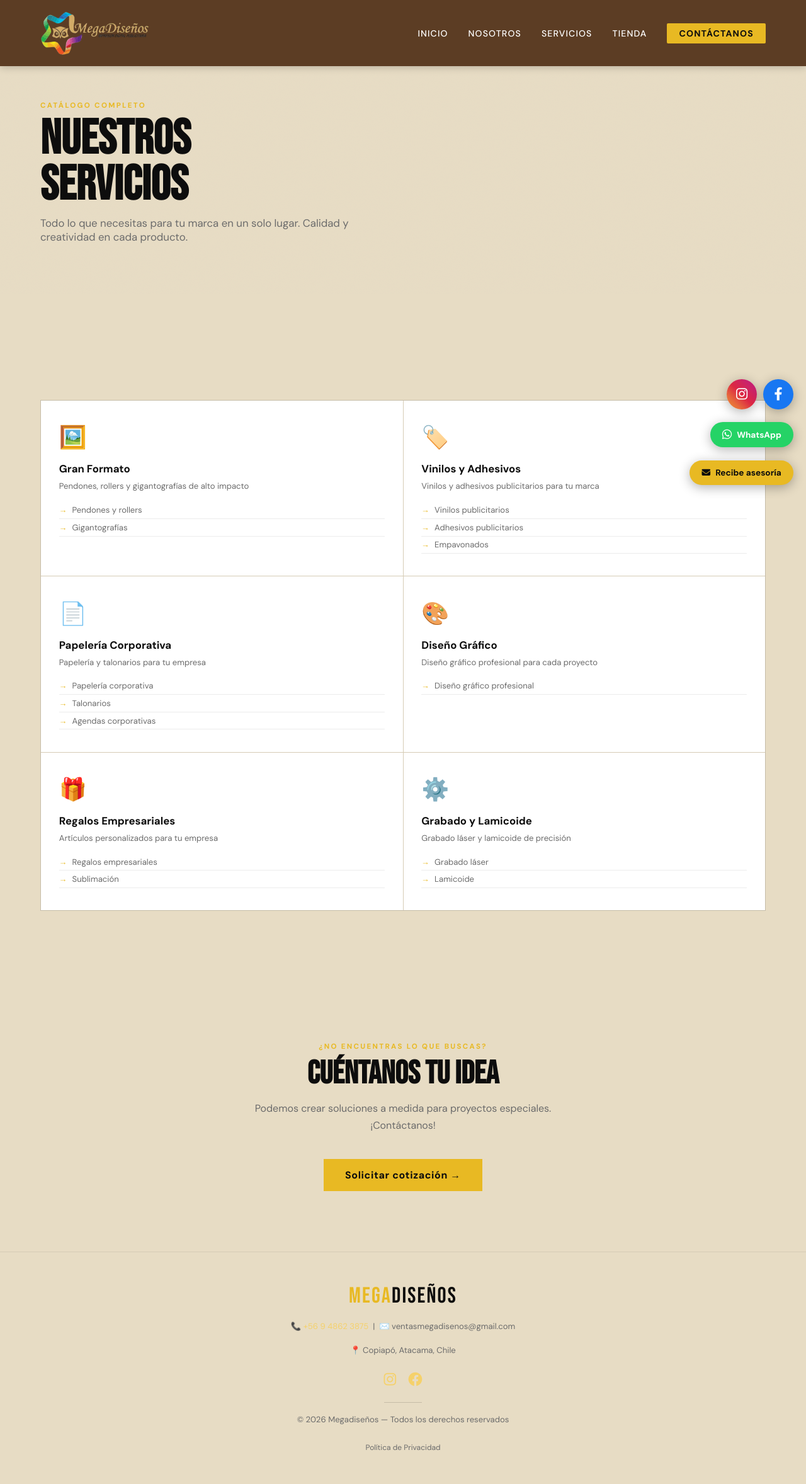
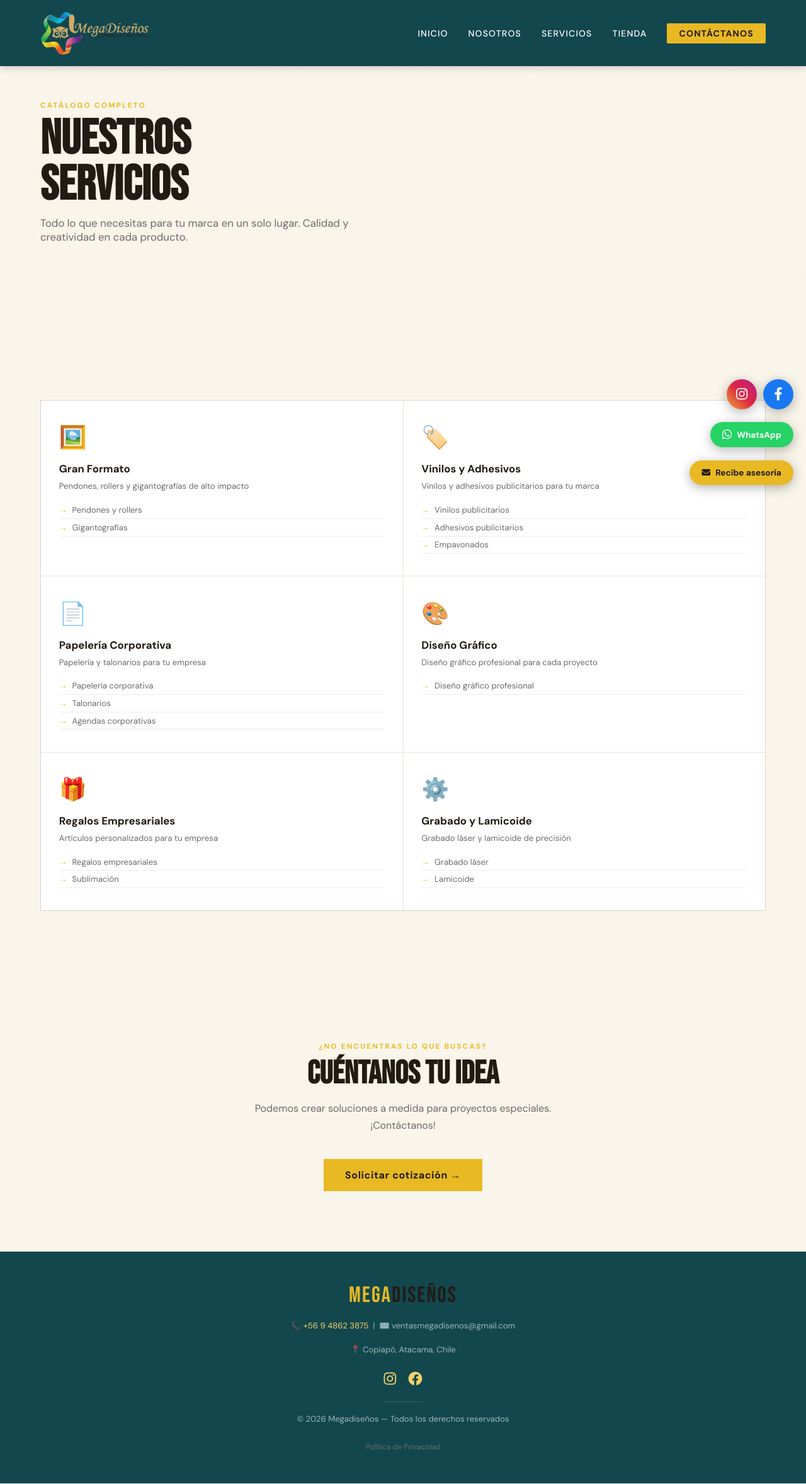
Before and after one commit to Eduardo3090/megadise-os, a Flask app: page /servicios in a window 1280 px wide. Shown: the whole page at 63% size. Run offline with Flask 3, Linux system fonts and the light colour scheme.

Commit message:
Update color variables and styles in CSS

```diff
--- a/megadisenos/static/style.css
+++ b/megadisenos/static/style.css
@@ -2,8 +2,8 @@
 *, *::before, *::after { box-sizing: border-box; margin: 0; padding: 0; }
 
 :root {
-  --ink:   #0d0d0d;
-  --paper: #e7dcc4;
+  --ink:   #221b14;
+  --paper: #faf5ea;
   --gold:  #e8b923;
   --gold2: #f5d16a;
   --gray:  #6b6b6b;
@@ -12,6 +12,7 @@
   --green:  #6FB93C;
   --purple: #A44FC7;
   --orange: #E8822E;
+  --navbg:  #12474e;
   --serif: 'Bebas Neue', sans-serif;
   --body:  'DM Sans', sans-serif;
   --ease:  cubic-bezier(.25,.8,.25,1);
@@ -42,12 +43,12 @@ nav {
   position: fixed; top: 0; left: 0; right: 0; z-index: 900;
   display: flex; align-items: center; justify-content: space-between;
   padding: 1.1rem 5vw;
-  background: #5c3d24;
+  background: var(--navbg);
   box-shadow: 0 2px 12px rgba(0,0,0,.2);
   transition: box-shadow .4s;
 }
 nav.scrolled {
-  box-shadow: 0 4px 24px rgba(0,0,0,.12);
+  box-shadow: 0 4px 24px rgba(0,0,0,.3);
 }
 .nav-logo {
   font-family: var(--serif);
@@ -120,7 +121,7 @@ section { padding: 7rem 5vw; }
   background: transparent; color: var(--ink);
   padding: .8rem 2rem; font-weight: 500;
   text-decoration: none; letter-spacing: .04em;
-  border: 2px solid rgba(13,13,13,.25);
+  border: 2px solid rgba(34,27,20,.25);
   display: inline-block;
   transition: border-color .25s, color .25s;
 }
@@ -198,7 +199,7 @@ section { padding: 7rem 5vw; }
 }
 .hero-card {
   background: var(--card);
-  border: 1px solid rgba(13,13,13,.08);
+  border: 1px solid rgba(34,27,20,.08);
   box-shadow: 0 4px 18px rgba(0,0,0,.05);
   padding: 1.2rem 1.2rem;
   transition: background .3s, border-color .3s, transform .3s;
@@ -245,8 +246,8 @@ section { padding: 7rem 5vw; }
   grid-template-columns: repeat(2, 1fr);
   gap: 1px;
   margin-top: 3.5rem;
-  background: rgba(13,13,13,.08);
-  border: 1px solid rgba(13,13,13,.08);
+  background: rgba(34,27,20,.08);
+  border: 1px solid rgba(34,27,20,.08);
 }
 .servicio-card {
   background: var(--card);
@@ -254,7 +255,7 @@ section { padding: 7rem 5vw; }
   transition: background .3s;
   cursor: default;
 }
-.servicio-card:hover { background: #f3ede0; }
+.servicio-card:hover { background: #f5efe1; }
 .servicio-card .icon { font-size: 2.2rem; margin-bottom: 1rem; }
 .servicio-card h3  { font-size: 1.05rem; font-weight: 700; color: var(--ink); margin-bottom: .5rem; }
 .servicio-card p   { font-size: .82rem; color: var(--gray); margin-bottom: 1rem; }
@@ -262,7 +263,7 @@ section { padding: 7rem 5vw; }
 .servicio-list li {
   font-size: .82rem; color: var(--gray);
   padding: .3rem 0;
-  border-bottom: 1px solid rgba(13,13,13,.08);
+  border-bottom: 1px solid rgba(34,27,20,.08);
   display: flex; align-items: center; gap: .5rem;
 }
 .servicio-list li::before { content: '→'; color: var(--gold); font-size: .8rem; }
@@ -353,7 +354,7 @@ section { padding: 7rem 5vw; }
 }
 .prox-card {
   background: var(--card);
-  border: 1px solid rgba(13,13,13,.08);
+  border: 1px solid rgba(34,27,20,.08);
   border-top: 4px solid var(--gold);
   box-shadow: 0 4px 18px rgba(0,0,0,.05);
   padding: 2.2rem 1.8rem;
@@ -381,7 +382,7 @@ section { padding: 7rem 5vw; }
   padding: .3rem .8rem;
 }
 .badge-gold { background: var(--gold); color: var(--ink); }
-.badge-gray { background: rgba(13,13,13,.08); color: var(--gray); }
+.badge-gray { background: rgba(34,27,20,.08); color: var(--gray); }
 
 /* ─── CONTACTO ───────────────────────────────────────── */
 #contacto, .contacto-page { background: var(--paper); }
@@ -396,7 +397,7 @@ section { padding: 7rem 5vw; }
   margin-bottom: 1.2rem;
 }
 .info-item .iicon {
-  width: 42px; height: 42px; background: var(--ink);
+  width: 42px; height: 42px; background: var(--navbg);
   display: flex; align-items: center; justify-content: center;
   font-size: 1.1rem; flex-shrink: 0;
 }
@@ -429,8 +430,8 @@ section { padding: 7rem 5vw; }
 
 .btn-submit {
   width: 100%; padding: 1rem;
-  background: var(--ink); color: #fff;
-  border: 2px solid var(--ink);
+  background: var(--navbg); color: #fff;
+  border: 2px solid var(--navbg);
   font-family: var(--body); font-size: .95rem; font-weight: 700;
   letter-spacing: .06em; text-transform: uppercase;
   cursor: pointer;
@@ -464,10 +465,9 @@ section { padding: 7rem 5vw; }
 
 /* ─── FOOTER ─────────────────────────────────────────── */
 footer {
-  background: var(--paper);
-  color: var(--gray);
+  background: var(--navbg);
+  color: rgba(255,255,255,.6);
   padding: 3rem 5vw;
-  border-top: 1px solid rgba(13,13,13,.08);
   display: flex; flex-direction: column; align-items: center;
   gap: 1rem; text-align: center;
 }
@@ -476,7 +476,7 @@ footer {
   color: var(--gold); letter-spacing: .06em;
 }
 footer p { font-size: .82rem; line-height: 1.7; }
-.footer-divider { width: 60px; height: 1px; background: rgba(13,13,13,.15); }
+.footer-divider { width: 60px; height: 1px; background: rgba(255,255,255,.15); }
 
 /* ─── RESPONSIVE ─────────────────────────────────────── */
 @media (max-width: 860px) {
@@ -491,7 +491,7 @@ footer p { font-size: .82rem; line-height: 1.7; }
   .hamburger { display: flex; }
   .nav-links {
     display: none; position: absolute; top: 100%; left: 0; right: 0;
-    background: #5c3d24; flex-direction: column; align-items: center;
+    background: var(--navbg); flex-direction: column; align-items: center;
     padding: 1.5rem; gap: 1.2rem;
     box-shadow: 0 4px 16px rgba(0,0,0,.2);
   }
```
